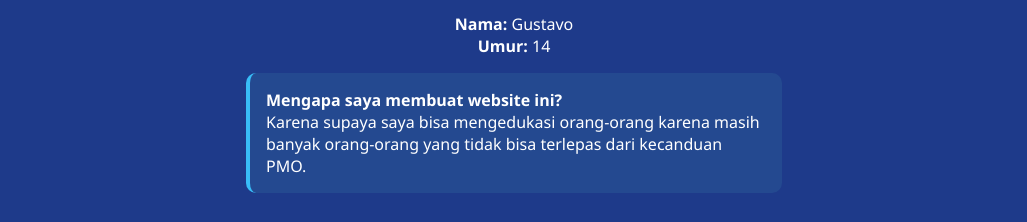
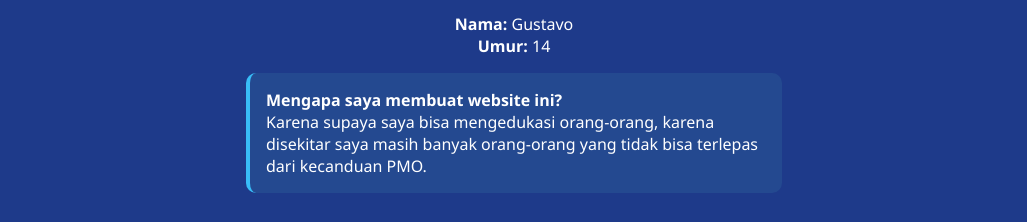
Before and after one commit to walterwhitesalamanca/walterwhitesalamanca.github.io, a plain HTML site: page index.html in a window 1280 px wide. Shown: the part 334-556 px from the top of the page, without its empty margins (126-1153 px from the left). Drawn offline with Linux system fonts and the light colour scheme.

Commit message:
index.html

```diff
--- a/index.html
+++ b/index.html
@@ -150,7 +150,7 @@
             </div>
             <div class="alasan">
                 <b>Mengapa saya membuat website ini?</b><br>
-                Karena supaya saya bisa mengedukasi orang-orang karena masih banyak orang-orang yang tidak bisa terlepas dari kecanduan PMO.
+                Karena supaya saya bisa mengedukasi orang-orang, karena disekitar saya masih banyak orang-orang yang tidak bisa terlepas dari kecanduan PMO.
             </div>
         </div>
         <h1>Bahaya PMO (Porn, Masturbation, Orgasm)</h1>
```
